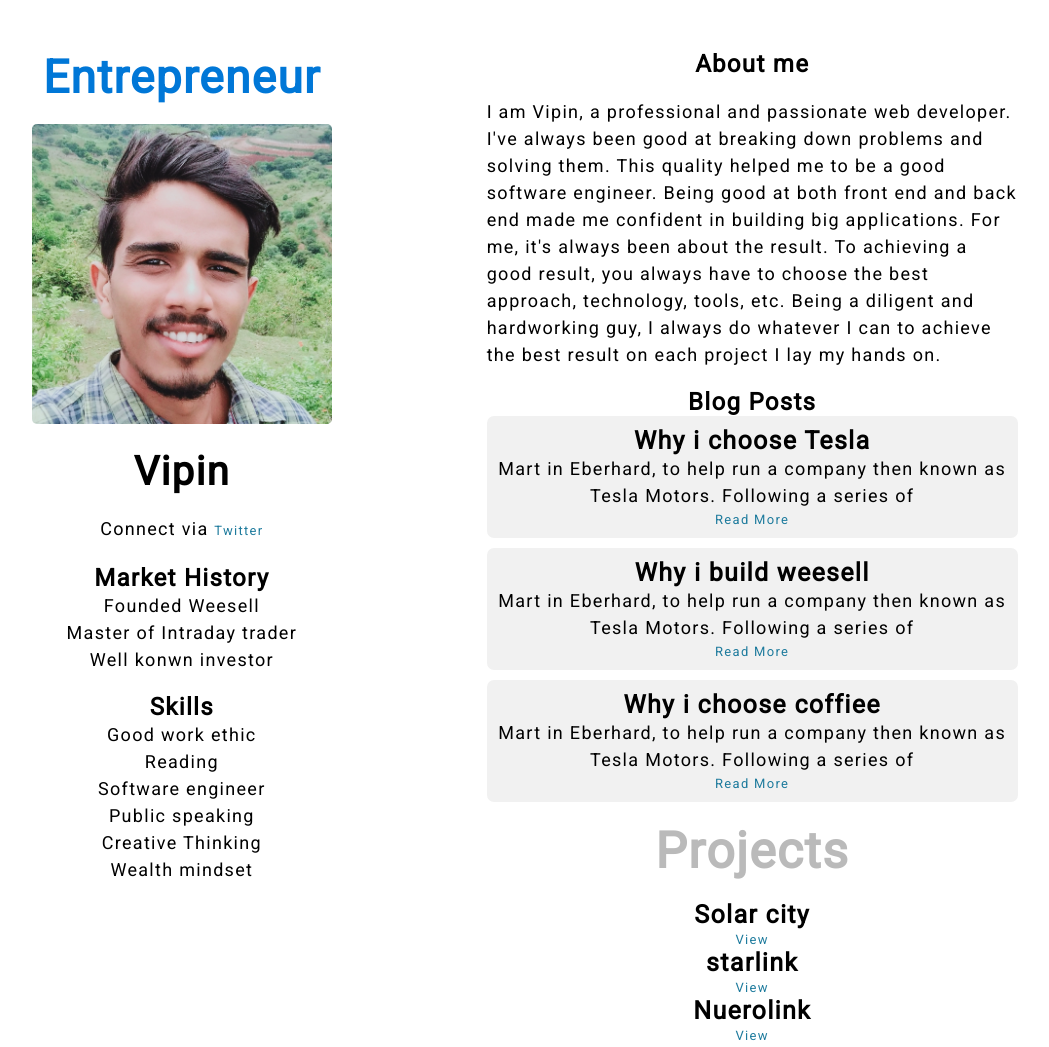
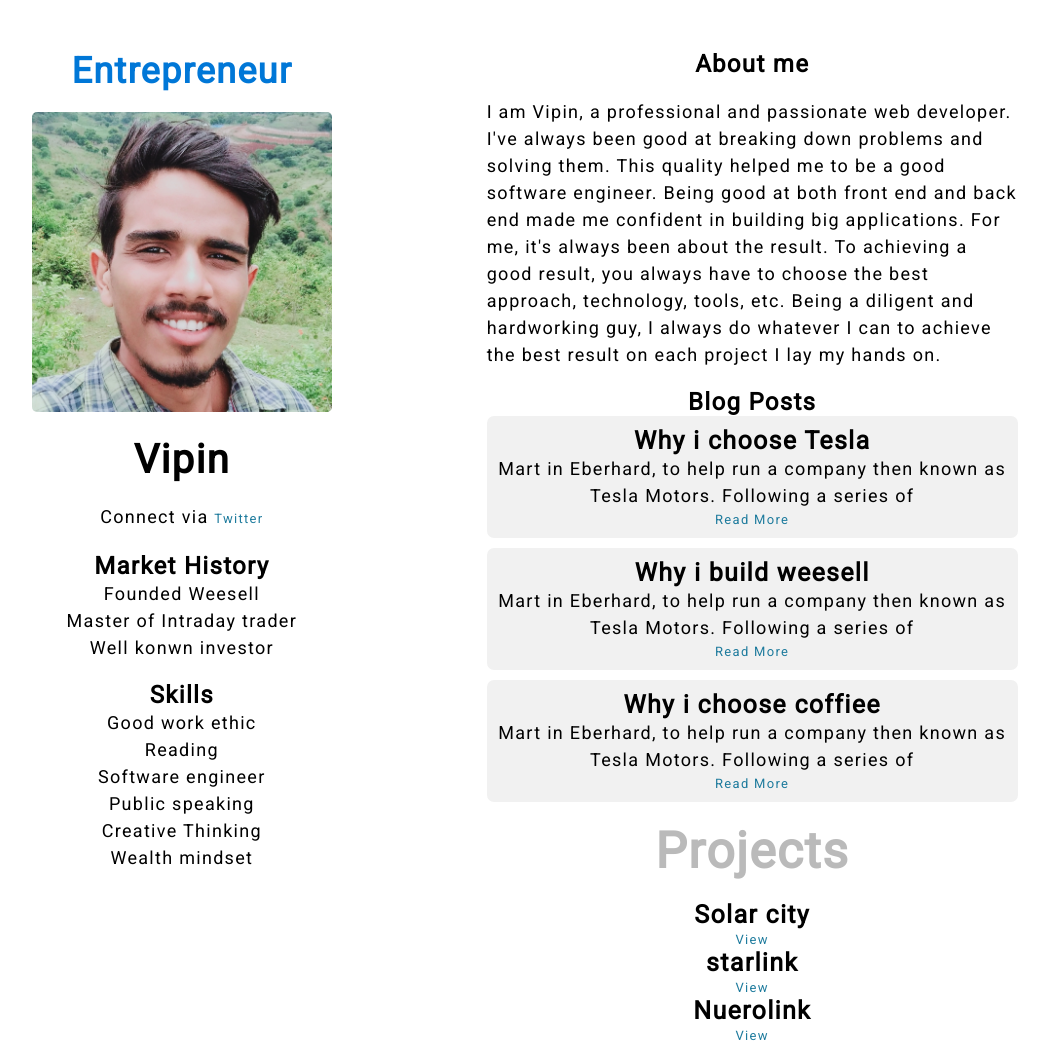
Before and after one commit to vipin-2022/Vipin_portfolio, a plain HTML site: page index.html in a window 1280 px wide. Shown: the whole page, without its empty margins (173-1222 px from the left). Drawn offline with Linux system fonts and the light colour scheme.

Commit message:
new update

```diff
--- a/style.css
+++ b/style.css
@@ -68,7 +68,7 @@ a{
 
 }
 #ent{
-    font-size: 46px;
+    font-size: 36px;
     padding-bottom: 20px;
     color: rgb(0, 119, 215);
 }
```
